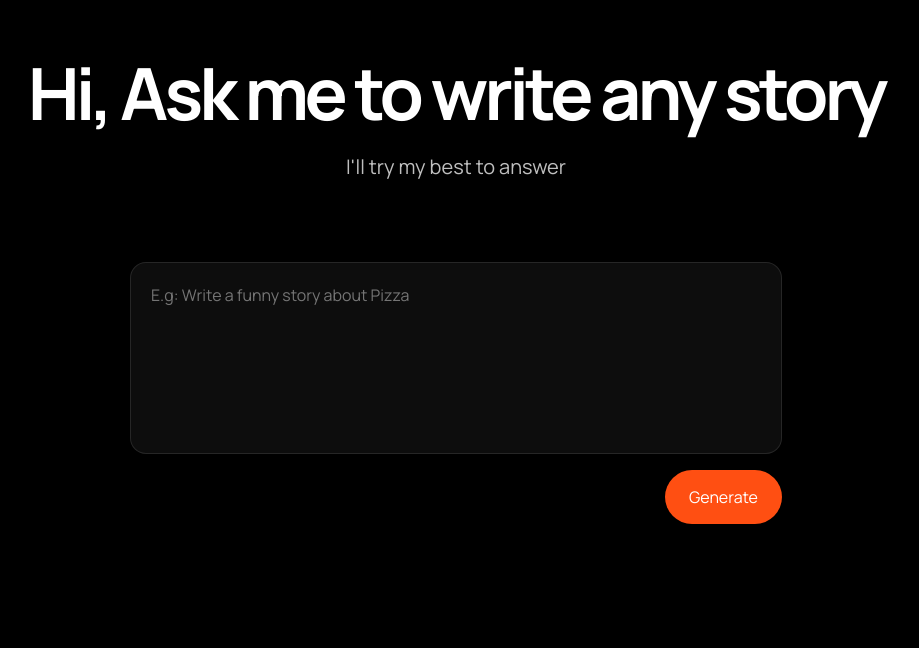
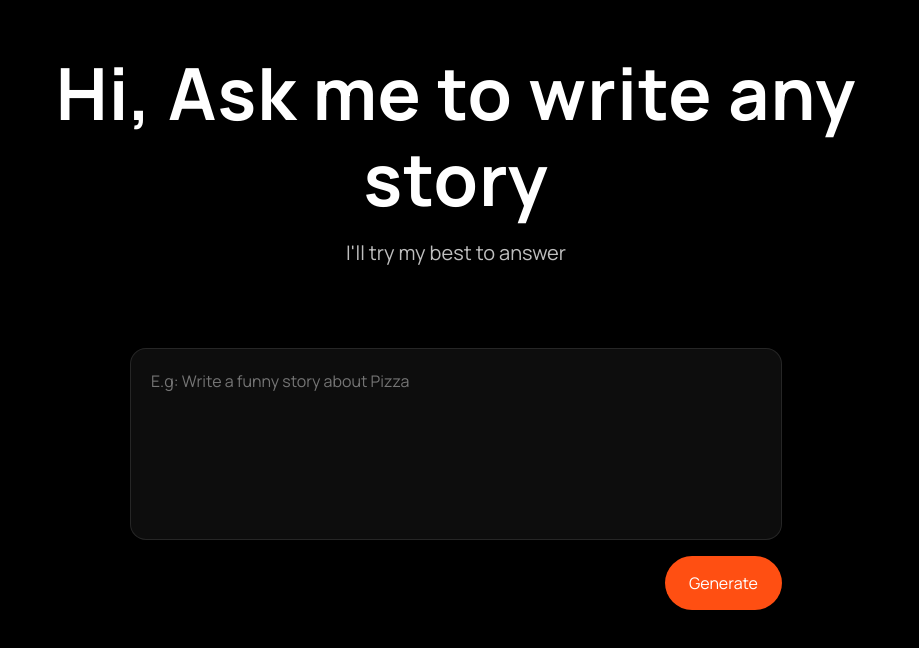
Before and after one commit to helloojohn/ai-assistant, a Next.js app: page / in a window 1280 px wide. Shown: the top 648 px of the page, without its empty margins (184-1103 px from the left). Built offline with nearby package versions, Linux system fonts and the light colour scheme.

Commit message:
Update file

```diff
--- a/pages/styles.css
+++ b/pages/styles.css
@@ -52,7 +52,7 @@ body {
     width: 100%;
     font-weight: 700;
     font-size: 72px;
-    letter-spacing: -4px;
+    letter-spacing: 1px;
     line-height: 1.2em;
     text-align: center;
     margin: 0;
```
